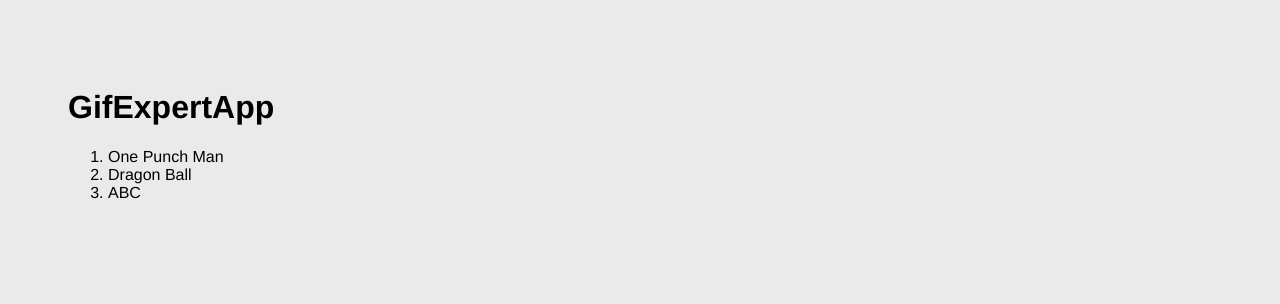
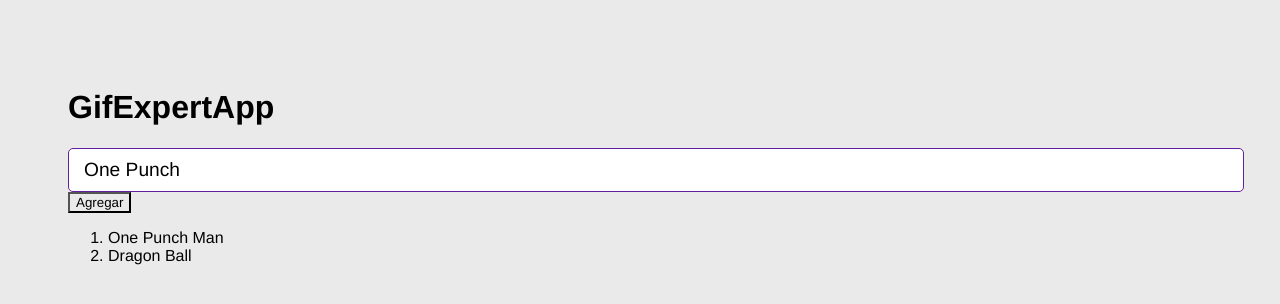
Before and after one commit to araujopedrop/CursoReact, a React (Vite) app in the folder 04-gif-expert-app/: page / in a window 1280 px wide. Shown: the top 304 px of the page. Built offline with nearby package versions, Linux system fonts and the light colour scheme.

Commit message:
Unidad 79

```diff
--- a/04-gif-expert-app/src/GifExpertApp.jsx
+++ b/04-gif-expert-app/src/GifExpertApp.jsx
@@ -1,9 +1,25 @@
 import React, { useState } from 'react'
+import { AddCategory } from './components/AddCategory'
 
 export const GifExpertApp = () => {
 
 
     const [categories, setCategories] = useState([ 'One Punch Man', 'Dragon Ball' ]);
+
+    const onAddCategory = () => {
+        console.log("Valorant");
+        // No uso el push porque mutar objetos, no se quiere mutar el estado, se quiere crear un nuevo estado
+
+        // Manera 1: Hago una copia de categories y agrego el nuevo elemento usando spreed
+        // setCategories([...categories, 'Valorant']);
+
+        // Manera 2:
+        // setCategories( cat => [...cat, 'Valorant']);
+
+        // Insertando al inicio
+        setCategories([ 'Valorant', ...categories]);
+    }
+
     console.log(categories);
 
     return (
@@ -12,14 +28,21 @@
         <h1>GifExpertApp</h1>
 
         {/* Input */}
+        <AddCategory/>
+
+
+
         {/* Listado de Gifs */}
+
+        <button aria-label="btn-AddCategory" onClick={onAddCategory}>Agregar</button>
+
         <ol>
             { categories.map(category => {
                 return <li key={category}> {category} </li>
             }) }
-            <li>ABC</li>
         </ol>
-            {/* Gif Item */}
+
+        {/* Gif Item */}
 
     </>
     )
--- /dev/null
+++ b/04-gif-expert-app/src/components/AddCategory.jsx
@@ -0,0 +1,34 @@
+import { useState } from "react";
+
+export const AddCategory = () => {
+
+
+  const [inputValue, setInputValue] = useState("One Punch")
+
+
+  // onChange={ onInputChange } es lo mismo que event => onInputChange(event)
+const onInputChange = ({target}) => {
+    console.log( target.value )
+    setInputValue( target.value)
+}
+
+const onSubmit = (event) => {
+    event.preventDefault();
+    console.log(inputValue);
+}
+
+
+  return (
+
+    <form onSubmit={ (event) => onSubmit(event) }>
+        <input
+            type="text"
+            placeholder="Buscar gifs"
+            value={ inputValue }
+            onChange={ onInputChange }
+        />
+    </form>
+
+
+  )
+}
```
